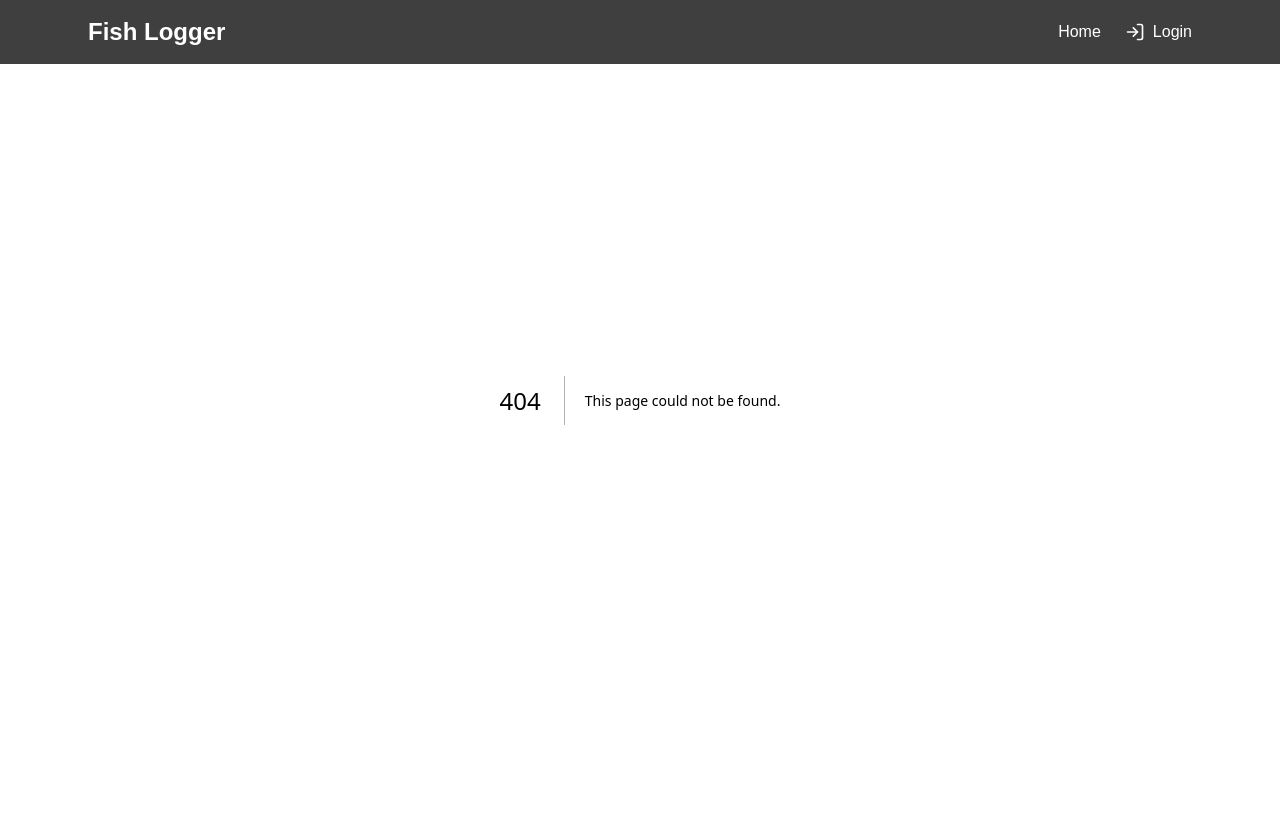
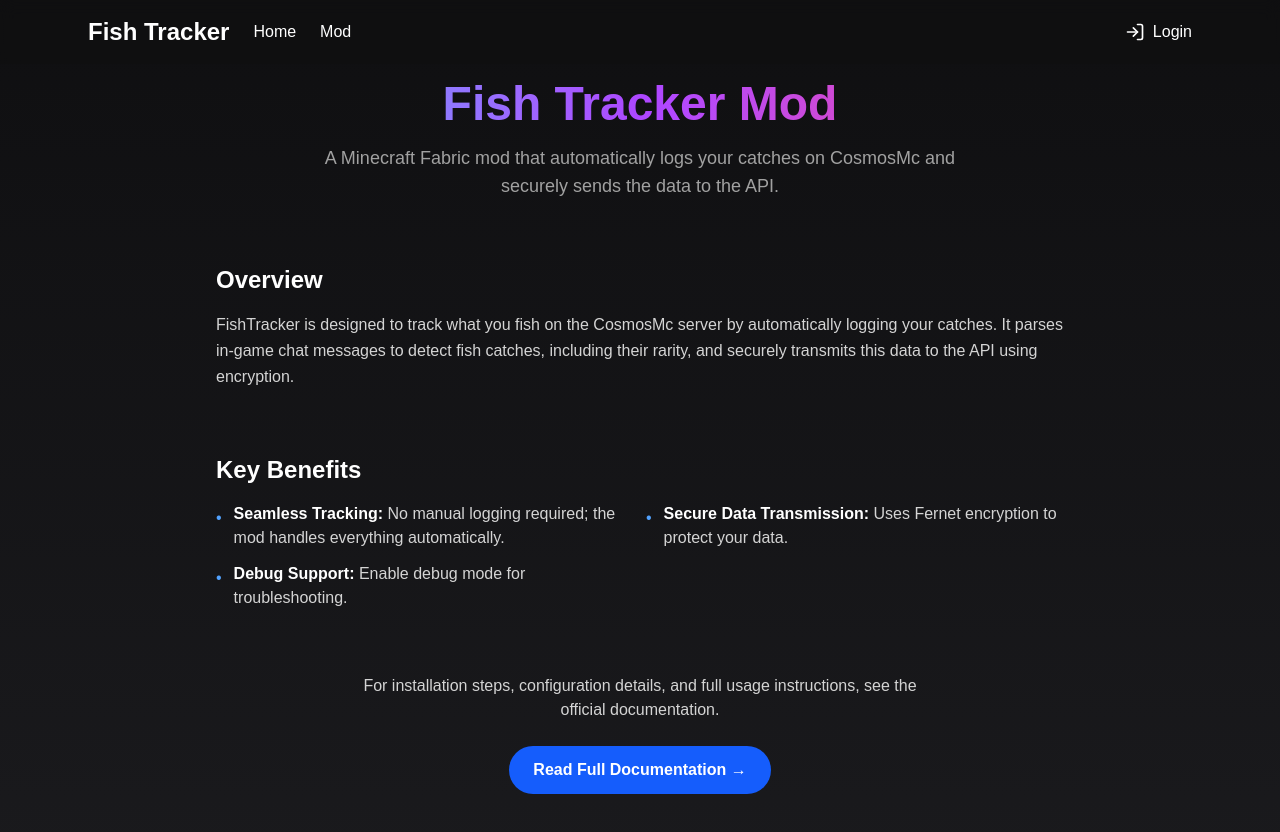
Before and after one commit to PetarMc1/fish-tracker, a Next.js app in the folder frontend/: page /mod in a window 1280 px wide. Before the commit this address had no page. Shown: the top 832 px of the page. Before the commit the page ends 800 px from the top, so only its background shows below. Built offline with nearby package versions, Linux system fonts and the light colour scheme.

Commit message:
feat(frontend): create FishTrackerMod page with mod overview

```diff
--- a/frontend/src/components/NavBar.tsx
+++ b/frontend/src/components/NavBar.tsx
@@ -58,14 +58,14 @@
   return (
     <nav className="fixed top-0 left-0 w-full z-50 backdrop-blur bg-[#0f0f11]/80">
       <div className="flex items-center justify-between py-4 px-6 max-w-6xl mx-auto">
-        <button
-          onClick={() => router.push("/")}
-          className="text-2xl font-bold text-white select-none hover:text-blue-400 transition-colors duration-300"
-        >
-          Fish Logger
-        </button>
+        <div className="flex items-center gap-6">
+          <button
+            onClick={() => router.push("/")}
+            className="text-2xl font-bold text-white select-none hover:text-blue-400 transition-colors duration-300"
+          >
+            Fish Tracker
+          </button>
 
-        <div className="flex items-center gap-6">
           <button
             onClick={() => router.push("/")}
             className="text-white hover:text-blue-400 transition-colors duration-300"
@@ -74,6 +74,16 @@
             Home
           </button>
 
+          <button
+            onClick={() => router.push("/mod")}
+            className="text-white hover:text-blue-400 transition-colors duration-300"
+            aria-label="Mod page"
+          >
+            Mod
+          </button>
+        </div>
+
+        <div className="flex items-center gap-6">
           {isLoggedIn && (
             <button
               onClick={() => router.push("/stats")}
--- a/frontend/src/pages/index.tsx
+++ b/frontend/src/pages/index.tsx
@@ -94,9 +94,9 @@
 
 const features = [
   {
-    title: "Desktop Logger",
+    title: "FishTracker Mod",
     content:
-      "Parses Lunar Client logs to detect fish and crab catches. AES-128 Fernet encryption in real time.",
+      "In-game Fabric mod that parses chat messages to detect fish and crab catches, encrypts data with Fernet, and forwards entries to the tracker API.",
   },
   {
     title: "Backend API",
@@ -106,7 +106,7 @@
   {
     title: "Frontend Viewer",
     content:
-      "Search, filter, and view stats in real time. Includes user summaries and secure login/logout.",
+      "Search, filter, and view stats in real time. Includes user summaries and login/logout.",
   },
   {
     title: "Security First",
--- /dev/null
+++ b/frontend/src/pages/mod.tsx
@@ -0,0 +1,87 @@
+"use client";
+
+import { motion } from "framer-motion";
+
+const FishTrackerMod: React.FC = () => {
+  return (
+    <main className="min-h-screen bg-gradient-to-b from-[#0f0f11] to-[#1a1a1d] text-white font-sans">
+      <div className="max-w-4xl mx-auto px-6 py-20 space-y-16">
+        <motion.header
+          initial={{ opacity: 0, y: -20 }}
+          animate={{ opacity: 1, y: 0 }}
+          transition={{ duration: 0.6 }}
+          className="text-center"
+        >
+          <h1 className="text-4xl sm:text-5xl font-extrabold bg-gradient-to-r from-blue-400 via-purple-500 to-pink-500 text-transparent bg-clip-text">
+            Fish Tracker Mod
+          </h1>
+          <p className="text-base sm:text-lg mt-4 text-neutral-400 max-w-2xl mx-auto">
+            A Minecraft Fabric mod that automatically logs your catches on CosmosMc and securely
+            sends the data to the API.
+          </p>
+        </motion.header>
+
+        <motion.section
+          initial={{ opacity: 0, y: 10 }}
+          whileInView={{ opacity: 1, y: 0 }}
+          viewport={{ once: true }}
+          transition={{ duration: 0.5 }}
+        >
+          <h2 className="text-2xl font-bold mb-4">Overview</h2>
+          <p className="text-neutral-300 leading-relaxed">
+            FishTracker is designed to track what you fish on the CosmosMc server by
+            automatically logging your catches. It parses in-game chat messages to detect fish catches,
+            including their rarity, and securely transmits this data to the API using encryption.
+          </p>
+        </motion.section>
+
+        <motion.section
+          initial={{ opacity: 0, y: 10 }}
+          whileInView={{ opacity: 1, y: 0 }}
+          viewport={{ once: true }}
+          transition={{ duration: 0.5 }}
+        >
+          <h2 className="text-2xl font-bold mb-4">Key Benefits</h2>
+          <ul className="grid grid-cols-1 sm:grid-cols-2 gap-3 text-neutral-300">
+            <li className="flex items-start gap-3">
+              <span className="text-blue-400 mt-1">•</span>
+              <div>
+                <strong className="text-white">Seamless Tracking:</strong> No manual logging required; the
+                mod handles everything automatically.
+              </div>
+            </li>
+            <li className="flex items-start gap-3">
+              <span className="text-blue-400 mt-1">•</span>
+              <div>
+                <strong className="text-white">Secure Data Transmission:</strong> Uses Fernet encryption to
+                protect your data.
+              </div>
+            </li>
+            <li className="flex items-start gap-3">
+              <span className="text-blue-400 mt-1">•</span>
+              <div>
+                <strong className="text-white">Debug Support:</strong> Enable debug mode for troubleshooting.
+              </div>
+            </li>
+          </ul>
+        </motion.section>
+
+        <motion.section className="text-center" initial={{ opacity: 0, y: 6 }} whileInView={{ opacity: 1, y: 0 }} viewport={{ once: true }} transition={{ duration: 0.4 }}>
+          <p className="text-neutral-300 mb-6 max-w-xl mx-auto">
+            For installation steps, configuration details, and full usage instructions, see the official
+            documentation.
+          </p>
+          <a
+            href="https://docs.petarmc.com/fish-tracker/mod"
+            rel="noopener noreferrer"
+            className="inline-block px-6 py-3 bg-blue-600 hover:bg-blue-700 rounded-full text-white font-semibold transition transform hover:scale-105"
+          >
+            Read Full Documentation →
+          </a>
+        </motion.section>
+      </div>
+    </main>
+  );
+};
+
+export default FishTrackerMod;
```
